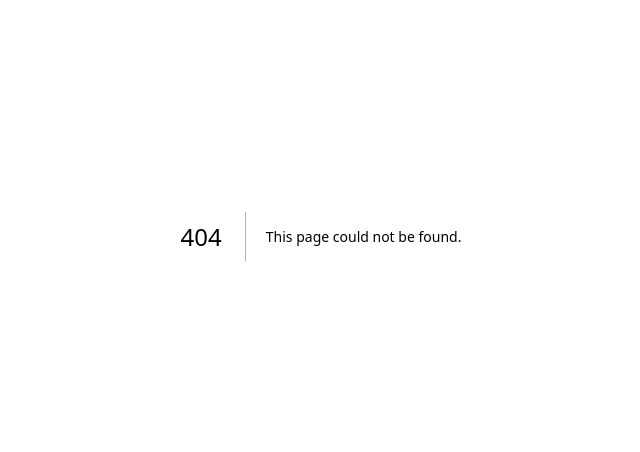
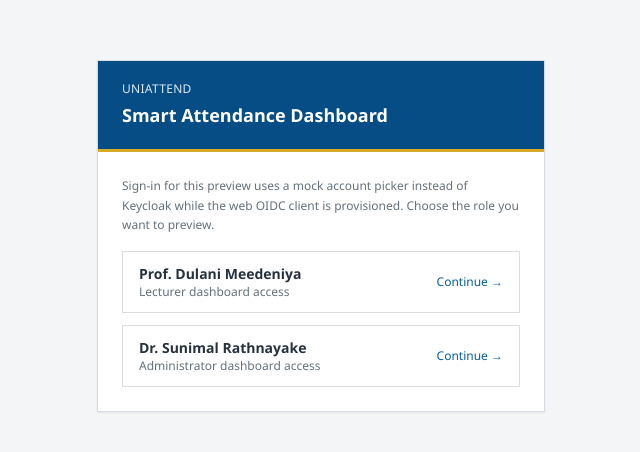
Before and after one commit to Smart-Attendance-Group-27/smart-attendance-platform, a Next.js app in the folder apps/web/: page /login in a window 1280 px wide. Before the commit this address had no page. Shown: the part 164-616 px from the top of the page, without its empty margins (319-959 px from the left). Built offline with nearby package versions, Linux system fonts and the light colour scheme.

Commit message:
feat(web): add login page and role-guarded lecturer/admin dashboard routes

```diff
--- /dev/null
+++ b/apps/web/src/app/(auth)/login/page.tsx
@@ -0,0 +1,45 @@
+import { mockSignIn } from "@/app/actions/auth";
+
+const MOCK_ACCOUNTS = [
+  { role: "lecturer" as const, name: "Prof. Dulani Meedeniya", description: "Lecturer dashboard access" },
+  { role: "administrator" as const, name: "Dr. Sunimal Rathnayake", description: "Administrator dashboard access" },
+];
+
+export default function LoginPage() {
+  return (
+    <main className="flex min-h-screen items-center justify-center bg-[var(--page)] px-4 py-10">
+      <div className="w-full max-w-md border border-[var(--line)] bg-[var(--surface)] shadow-[var(--shadow)]">
+        <div className="border-b-[3px] border-[var(--uom-gold)] bg-[var(--uom-blue)] px-6 py-5 text-white">
+          <p className="text-xs uppercase tracking-wide text-[#dceaf4]">UniAttend</p>
+          <h1 className="mt-1 text-lg font-semibold">Smart Attendance Dashboard</h1>
+        </div>
+
+        <div className="p-6">
+          <p className="mb-4 text-xs leading-relaxed text-[var(--muted)]">
+            Sign-in for this preview uses a mock account picker instead of Keycloak while the web OIDC
+            client is provisioned. Choose the role you want to preview.
+          </p>
+
+          <div className="flex flex-col gap-3">
+            {MOCK_ACCOUNTS.map((account) => (
+              <form key={account.role} action={mockSignIn}>
+                <input type="hidden" name="role" value={account.role} />
+                <input type="hidden" name="name" value={account.name} />
+                <button
+                  type="submit"
+                  className="flex w-full items-center justify-between border border-[var(--line)] px-4 py-3 text-left hover:border-[var(--uom-blue)] hover:bg-[var(--uom-blue-soft)]"
+                >
+                  <span>
+                    <span className="block text-sm font-semibold text-[var(--text)]">{account.name}</span>
+                    <span className="block text-xs text-[var(--muted)]">{account.description}</span>
+                  </span>
+                  <span className="text-xs font-medium text-[var(--link)]">Continue &rarr;</span>
+                </button>
+              </form>
+            ))}
+          </div>
+        </div>
+      </div>
+    </main>
+  );
+}
--- /dev/null
+++ b/apps/web/src/app/admin/dashboard/page.tsx
@@ -0,0 +1,17 @@
+import { PageHeader } from "@/components/ui/PageHeader";
+import { EmptyState } from "@/components/ui/EmptyState";
+
+export default function AdminDashboardPage() {
+  return (
+    <div>
+      <PageHeader
+        title="Administration"
+        description="Institutional user, academic-source, classroom, geofence, and attendance-policy controls."
+      />
+      <EmptyState
+        title="Administration content lands in Stage 3"
+        description="Classrooms/geofences, default attendance policy, and academic-data sync status are built next."
+      />
+    </div>
+  );
+}
--- /dev/null
+++ b/apps/web/src/app/admin/layout.tsx
@@ -0,0 +1,12 @@
+import { requireRole } from "@/lib/auth/dal";
+import { DashboardShell } from "@/components/layout/DashboardShell";
+
+export default async function AdminLayout(props: LayoutProps<"/admin">) {
+  const session = await requireRole("administrator");
+
+  return (
+    <DashboardShell userName={session.name} role="administrator">
+      {props.children}
+    </DashboardShell>
+  );
+}
--- a/apps/web/src/app/layout.tsx
+++ b/apps/web/src/app/layout.tsx
@@ -13,8 +13,8 @@ const geistMono = Geist_Mono({
 });
 
 export const metadata: Metadata = {
-  title: "Create Next App",
-  description: "Generated by create next app",
+  title: "UniAttend | Smart Attendance Dashboard",
+  description: "Lecturer and administrator web dashboard for the Smart Attendance Platform.",
 };
 
 export default function RootLayout({ children }: LayoutProps<"/">) {
--- /dev/null
+++ b/apps/web/src/app/lecturer/courses/page.tsx
@@ -0,0 +1,11 @@
+import { PageHeader } from "@/components/ui/PageHeader";
+import { EmptyState } from "@/components/ui/EmptyState";
+
+export default function LecturerCoursesPage() {
+  return (
+    <div>
+      <PageHeader title="My courses and timetable" description="View authorised academic data for assigned courses." />
+      <EmptyState title="Courses content lands in Stage 2" description="Assigned course list and weekly timetable are built next." />
+    </div>
+  );
+}
--- /dev/null
+++ b/apps/web/src/app/lecturer/dashboard/page.tsx
@@ -0,0 +1,14 @@
+import { PageHeader } from "@/components/ui/PageHeader";
+import { EmptyState } from "@/components/ui/EmptyState";
+
+export default function LecturerDashboardPage() {
+  return (
+    <div>
+      <PageHeader title="Attendance overview" description="Current lecture activity and items requiring attention." />
+      <EmptyState
+        title="Overview content lands in Stage 2"
+        description="This route is wired up (layout, nav, guard) as part of the dashboard foundation. Today's lectures, attendance summary, and trend charts are built next."
+      />
+    </div>
+  );
+}
--- /dev/null
+++ b/apps/web/src/app/lecturer/layout.tsx
@@ -0,0 +1,12 @@
+import { requireRole } from "@/lib/auth/dal";
+import { DashboardShell } from "@/components/layout/DashboardShell";
+
+export default async function LecturerLayout(props: LayoutProps<"/lecturer">) {
+  const session = await requireRole("lecturer");
+
+  return (
+    <DashboardShell userName={session.name} role="lecturer">
+      {props.children}
+    </DashboardShell>
+  );
+}
--- /dev/null
+++ b/apps/web/src/app/lecturer/reports/page.tsx
@@ -0,0 +1,11 @@
+import { PageHeader } from "@/components/ui/PageHeader";
+import { EmptyState } from "@/components/ui/EmptyState";
+
+export default function LecturerReportsPage() {
+  return (
+    <div>
+      <PageHeader title="Attendance reports" description="Analyse attendance across assigned courses and scheduled sessions." />
+      <EmptyState title="Reports content lands in Stage 2" description="Attendance trend and course breakdown charts are built next." />
+    </div>
+  );
+}
--- /dev/null
+++ b/apps/web/src/app/lecturer/review/page.tsx
@@ -0,0 +1,14 @@
+import { PageHeader } from "@/components/ui/PageHeader";
+import { EmptyState } from "@/components/ui/EmptyState";
+
+export default function LecturerReviewPage() {
+  return (
+    <div>
+      <PageHeader
+        title="Verification review"
+        description="Review uncertain verification results and authorised manual attendance requests."
+      />
+      <EmptyState title="Review queue lands in Stage 2" description="The master-detail review workflow is built next." />
+    </div>
+  );
+}
--- /dev/null
+++ b/apps/web/src/app/lecturer/sessions/page.tsx
@@ -0,0 +1,11 @@
+import { PageHeader } from "@/components/ui/PageHeader";
+import { EmptyState } from "@/components/ui/EmptyState";
+
+export default function LecturerSessionsPage() {
+  return (
+    <div>
+      <PageHeader title="Attendance sessions" description="View and monitor your attendance sessions." />
+      <EmptyState title="Sessions content lands in Stage 2" description="Session list and the live session monitor are built next." />
+    </div>
+  );
+}
--- a/apps/web/src/app/page.tsx
+++ b/apps/web/src/app/page.tsx
@@ -1,25 +1,13 @@
-export default function Home() {
-  return (
-    <main className="min-h-screen bg-zinc-950 px-6 py-10 text-zinc-100">
-      <section className="mx-auto flex max-w-3xl flex-col gap-5">
-        <p className="text-sm font-medium uppercase tracking-wide text-cyan-300">
-          Smart Attendance Platform
-        </p>
-        <h1 className="text-4xl font-semibold tracking-tight text-white">
-          Web testing workspace
-        </h1>
-        <p className="max-w-2xl text-zinc-400">
-          Use this temporary web app to test lecturer-side QR session creation
-          against the FastAPI core backend.
-        </p>
+import { redirect } from "next/navigation";
+import { getCurrentUser } from "@/lib/auth/dal";
+import { dashboardPathForRole } from "@/lib/auth/roles";
 
-        <a
-          href="/qr-test"
-          className="w-fit rounded-md bg-cyan-400 px-4 py-3 text-sm font-semibold text-zinc-950 transition hover:bg-cyan-300"
-        >
-          Open QR test
-        </a>
-      </section>
-    </main>
-  );
+export default async function RootPage() {
+  const user = await getCurrentUser();
+
+  if (!user) {
+    redirect("/login");
+  }
+
+  redirect(dashboardPathForRole(user.role));
 }
```
